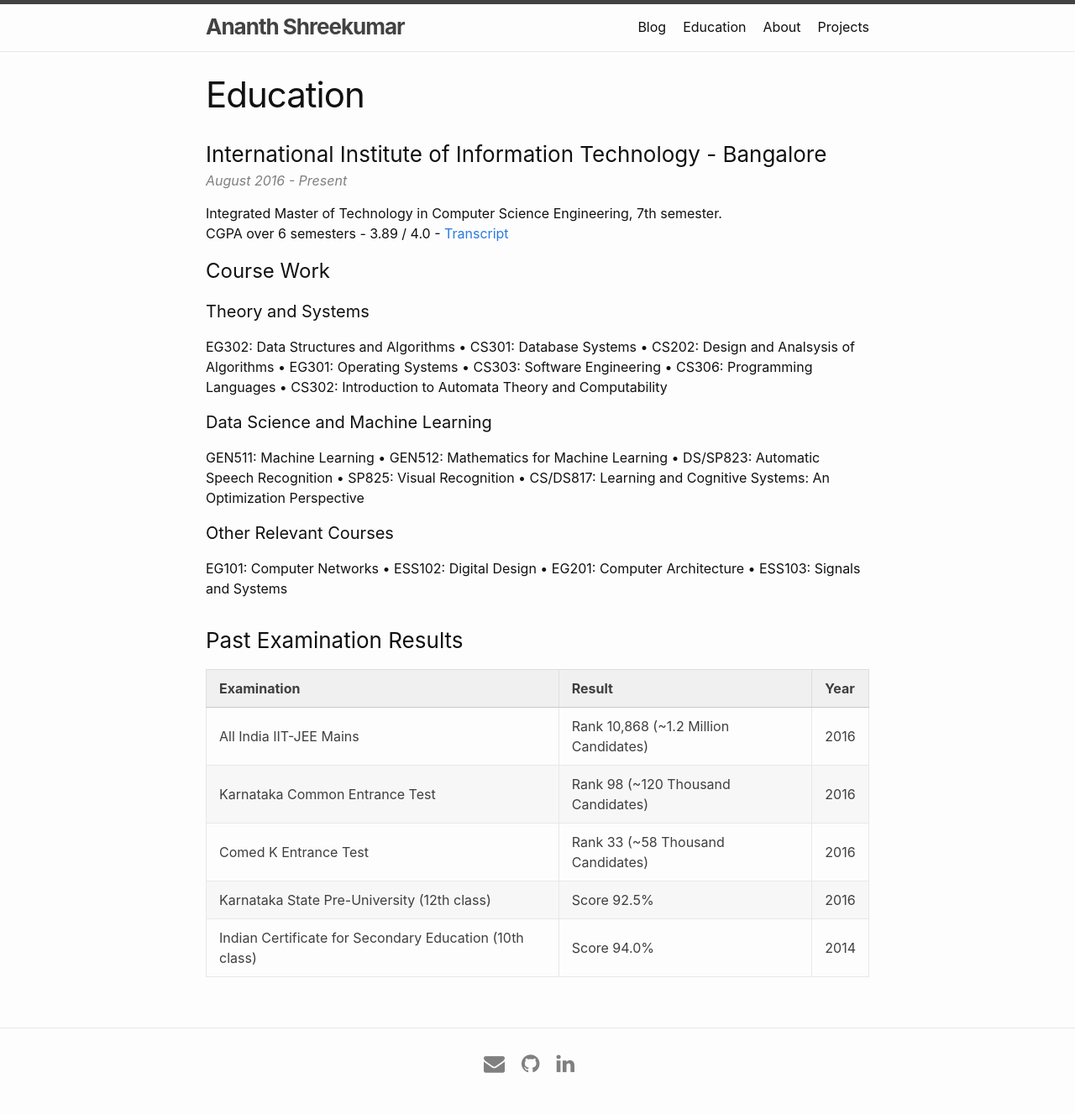
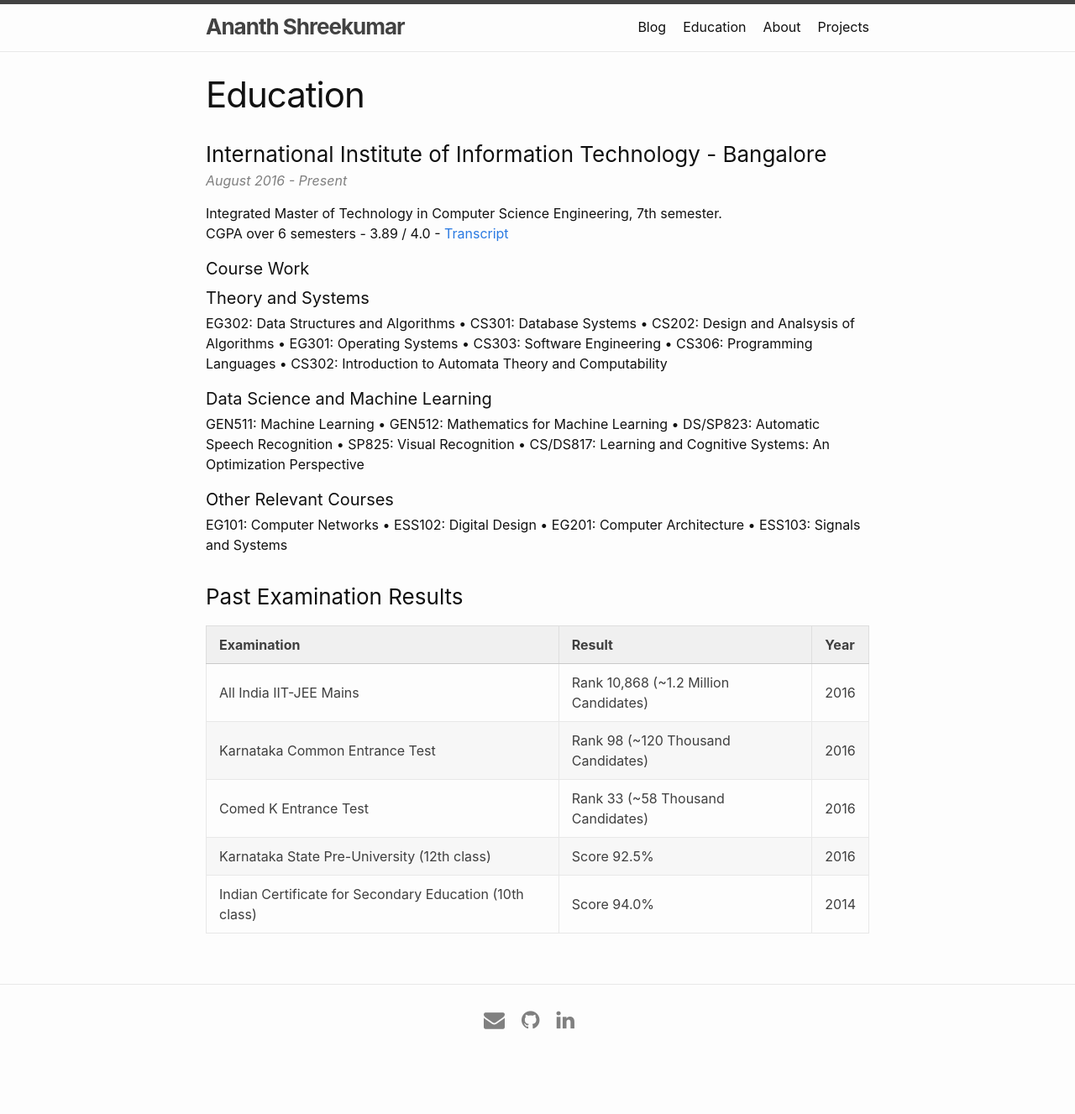
Before and after one commit to ThisWasntTaken/ThisWasntTaken.github.io, a Jekyll site: the page built from education.md, in a window 1280 px wide. Shown: the whole page at 84% size. Built offline with Jekyll 4.4.1, drawn with Linux system fonts in a browser that asks for light colours; after the commit the page ends 1275 px from its top, so only the background shows below that.

```diff
--- a/_sass/minima/_base.scss
+++ b/_sass/minima/_base.scss
@@ -205,8 +205,20 @@ pre {
  * Education
  */
 .education {
+  h1 {
+    font-size: 20px;
+    margin-top: 10px;
+    margin-bottom: 5px;
+  }
+
   h3 {
     margin-top: 30px;
+    margin-bottom: 0px;
+  }
+
+  h4 {
+    font-size: 15px;
+    margin-top: 5px;
     margin-bottom: 0px;
   }
 
```
